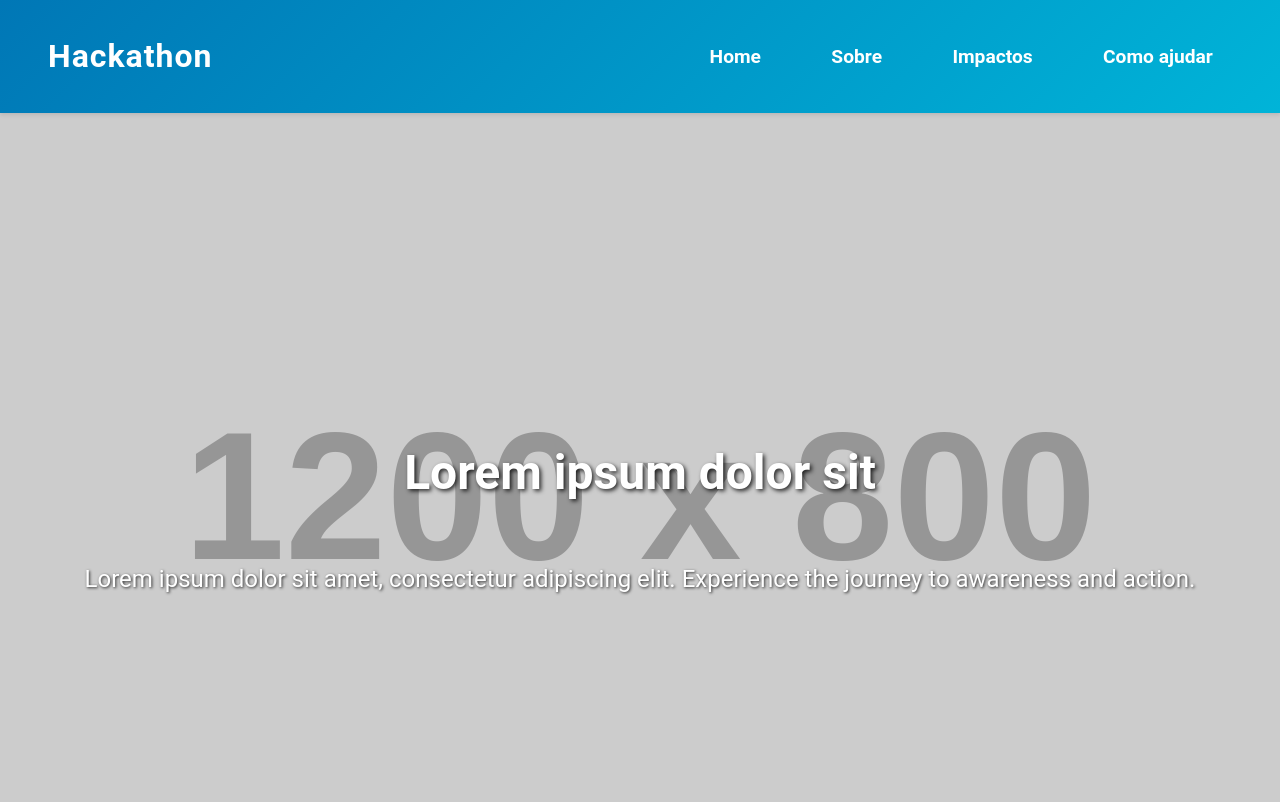
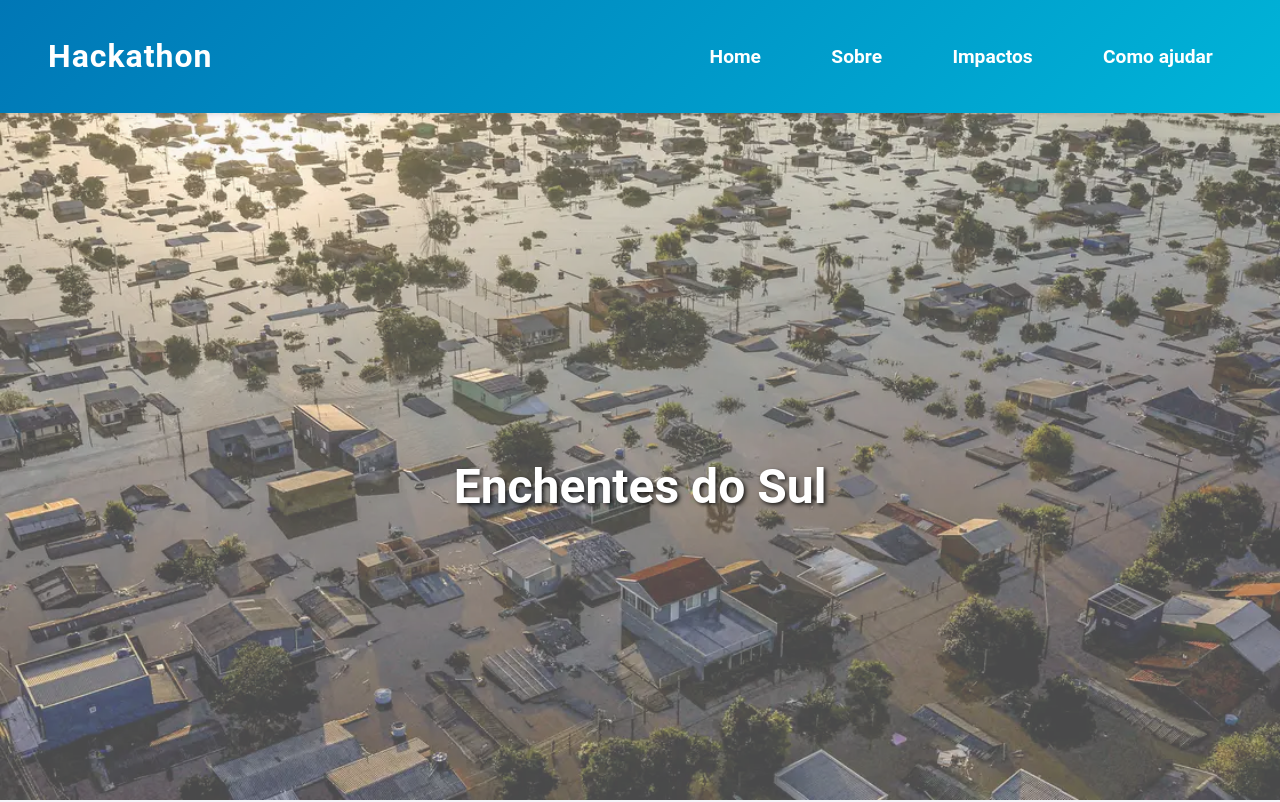
Before and after one commit to Stacyamado17/projetofinalm2, a plain HTML site: page index.html in a window 1280 px wide. Shown: the top 802 px of the page. Drawn offline with Linux system fonts and the light colour scheme; placeholder pictures from the web are drawn by us.

Commit message:
adicionei o video, coloquei a capa com opacidade e modifiquei a intro section no css para mexer na opacidade

```diff
--- a/index.html
+++ b/index.html
@@ -23,9 +23,14 @@
     </header>
 
 
+
+
     <div class="intro-section">
-        <h2>Lorem ipsum dolor sit</h2>
-        <p>Lorem ipsum dolor sit amet, consectetur adipiscing elit. Experience the journey to awareness and action.</p>
+        <h2>Enchentes do Sul</h2>
+        <p></p>
+        <div class="opacidade">
+
+        </div>
     </div>
 
     <main>
@@ -33,8 +38,8 @@
             <h2>Sobre o desastre</h2>
             <p>O maior desastre climático do Rio Grande do Sul, provocado por seguidos temporais nos meses de abril e maio, atingiu 298 dos 497 municípios gaúchos, em maior ou menor grau. Isso representa 60% das cidades do estado. Dessas, 73 tiveram ao menos 10% da área afetada por deslizamentos, enxurradas ou inundações.</p>
             <div class="image-section">
-                <img src="https://via.placeholder.com/600x400" alt="Disaster Image 1">
-                <img src="https://via.placeholder.com/600x400" alt="Disaster Image 2">
+
+                <img src="/images/GettyImages-2151272125.webp" alt="Disaster Image 2">
             </div>
         </section>
 
@@ -58,9 +63,7 @@
             <h2>Assista ao vídeo</h2>
             <p>A castatrofe impactou diversos setores do estado, como, a agricultura e produção industrial. A Federação das Indústrias do Estado do Rio Grande do Sul (FIERGS) divulgou que 47 mil indústrias foram afetadas, o que corresponde a 94,3% da atividade econômica gaúcha. Outras partes afetadas foram, a logistica, a infraestutura, meio ambiente e a fauna e flora.</p>
             <div class="video-container">
-                <video width="100%" controls>
-                    <source src="https://www.w3schools.com/html/mov_bbb.mp4" type="video/mp4">
-                </video>
+                <iframe src="https://www.youtube.com/embed/tts6gmMXHoA" frameborder="0"></iframe>
             </div>
         </section>
 
--- a/styles/styles.css
+++ b/styles/styles.css
@@ -58,7 +58,6 @@ header nav a:hover {
 
 /* Seção inicial */
 .intro-section {
-    background: url('https://via.placeholder.com/1200x800') center/cover no-repeat; /* Imagem de fundo */
     color: #fff; /* Cor do texto */
     text-align: center;
     padding: 2rem;
@@ -67,6 +66,8 @@ header nav a:hover {
     flex-direction: column;
     justify-content: center;
     align-items: center;
+    background-repeat: no-repeat;
+    background-size: cover;
 }
 
 /* Títulos da seção inicial */
@@ -192,7 +193,7 @@ main {
 /* Contêiner de vídeo */
 .video-container {
     max-width: 800px;
-    margin: 2rem auto;
+    margin: 5rem auto;
     padding: 1rem;
     box-shadow: 0 4px 8px rgba(0, 0, 0, 0.1); /* Sombra leve */
     border-radius: 8px;
@@ -240,3 +241,17 @@ footer {
     color: #fff;
     margin-top: 4rem;
 }
+
+.opacidade{
+    background-image: url('/images/chuva_no_rio_grande_do_sul1.webp') ; /* Imagem de fundo */
+    background-repeat: no-repeat;
+    background-size: cover;
+    width: 100%;
+    height: 100%;
+    opacity: 0.7;
+    position: absolute;
+    z-index: -1;
+    top: -0;
+    left: 0;
+    right: 0;
+}
```
Also changed, not shown: images/04-05-2024-porto-alegre.webp (added), images/ENCHENTE-RIO-PARDINHO.jpg (added), images/GettyImages-2151272125.webp (added), images/chuva_no_rio_grande_do_sul1.webp (added), images/download.jpg (added), images/imagem para a capa do projeto.webp (added), 1 other file.
